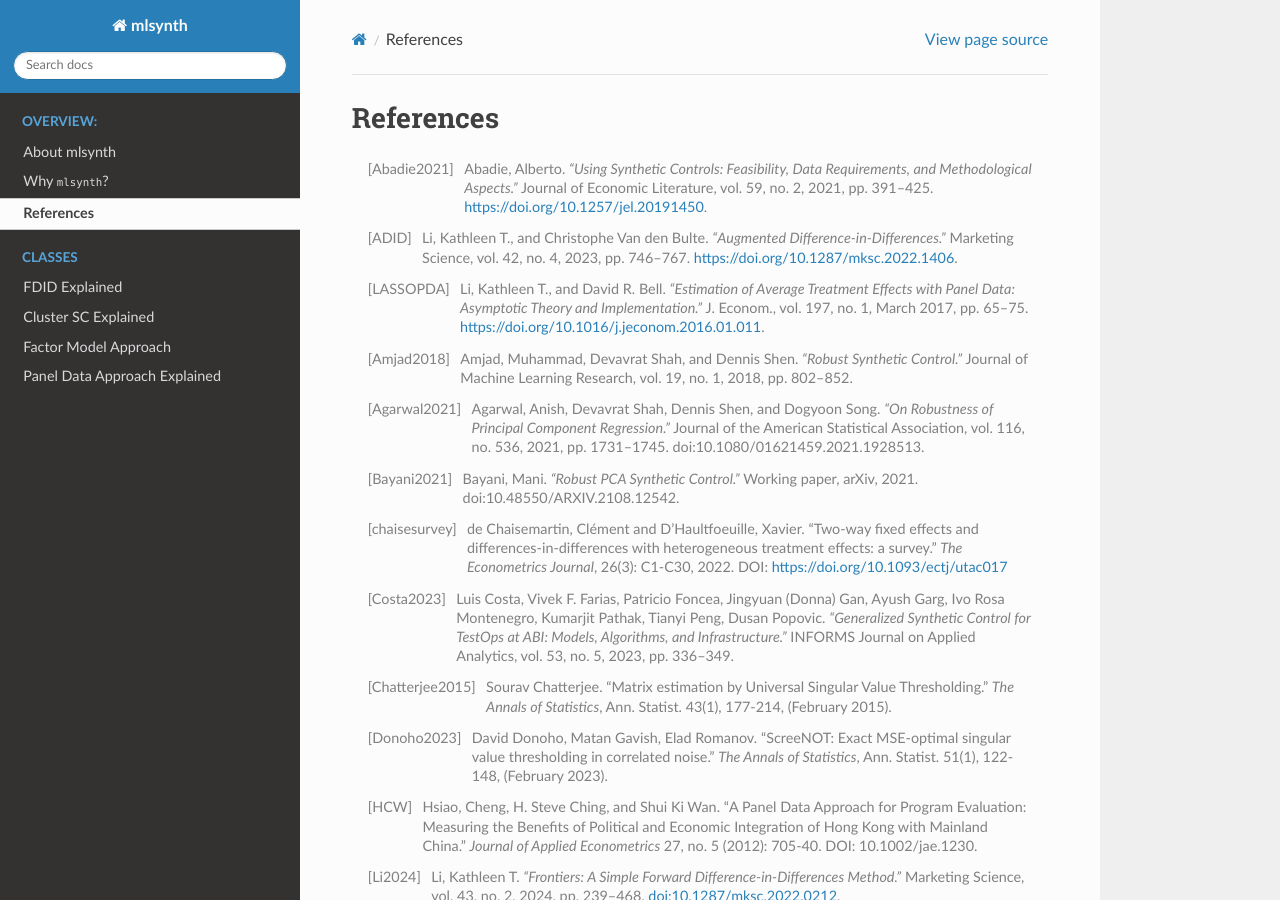
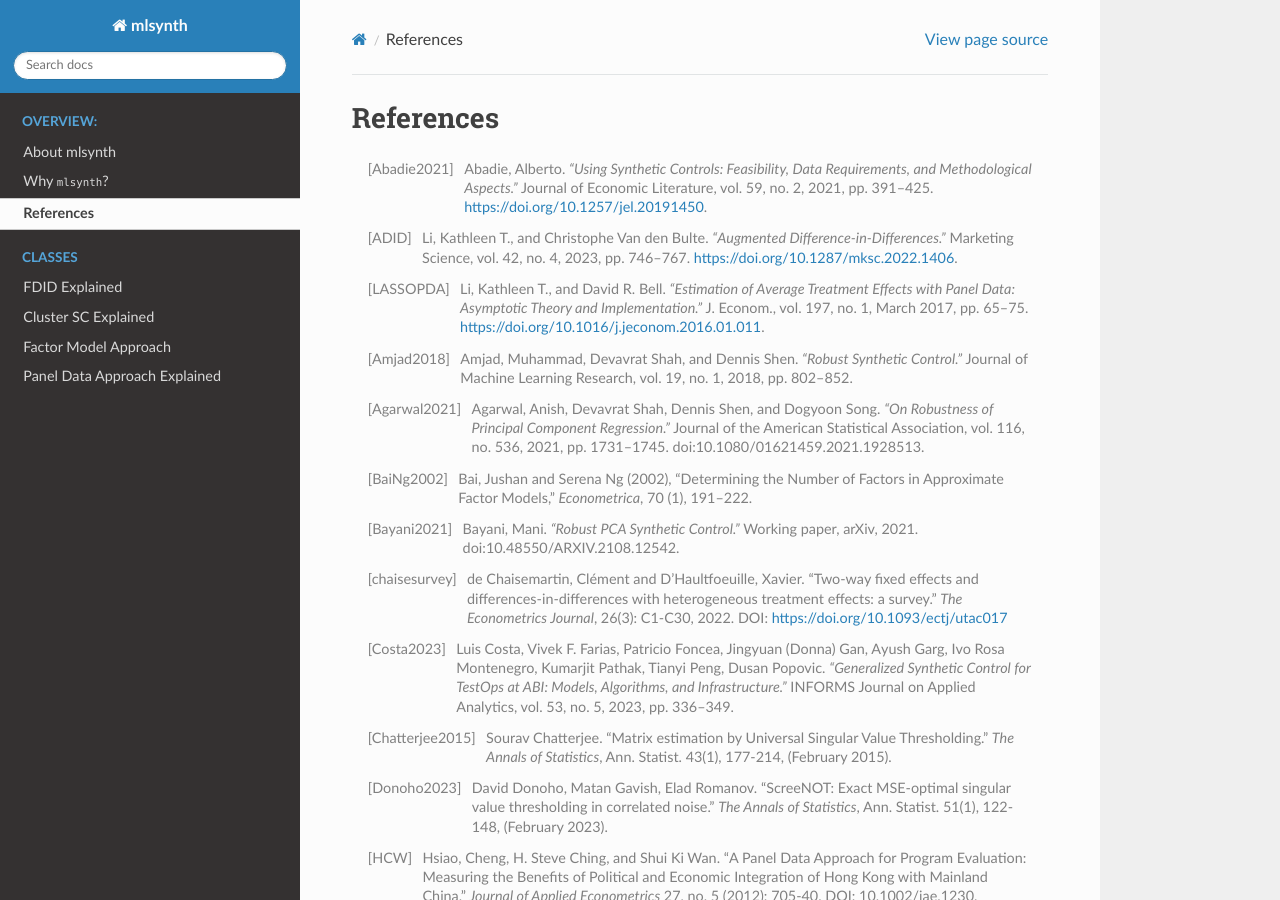
Before and after one commit to jgreathouse9/mlsynth, a Sphinx documentation site: the page built from docs/references.rst, in a window 1280 px wide and 900 px high. Built offline with Sphinx 7.4.7 and the Read the Docs theme 3.1.0, drawn with Linux system fonts in a browser that asks for light colours; pages that are not in the unit, such as notebooks, are missing from menus.

Commit message:
Update references.rst

```diff
--- a/docs/references.rst
+++ b/docs/references.rst
@@ -12,6 +12,9 @@ References
 .. [Amjad2018] Amjad, Muhammad, Devavrat Shah, and Dennis Shen. *"Robust Synthetic Control."* Journal of Machine Learning Research, vol. 19, no. 1, 2018, pp. 802–852.
 
 .. [Agarwal2021] Agarwal, Anish, Devavrat Shah, Dennis Shen, and Dogyoon Song. *"On Robustness of Principal Component Regression."* Journal of the American Statistical Association, vol. 116, no. 536, 2021, pp. 1731–1745. doi:10.1080/01621459.2021.1928513.
+
+.. [BaiNg2002] Bai, Jushan and Serena Ng (2002), “Determining the Number of Factors in Approximate Factor Models,” *Econometrica*, 70 (1), 191–222.
+
 
 
 .. [Bayani2021] Bayani, Mani. *"Robust PCA Synthetic Control."* Working paper, arXiv, 2021. doi:10.48550/ARXIV.2108.12542.
```
